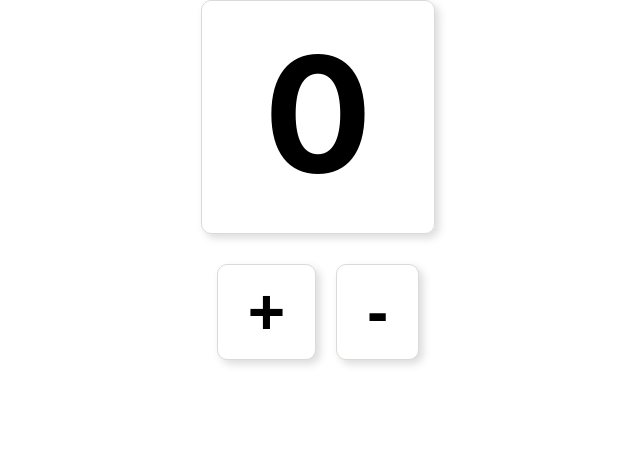
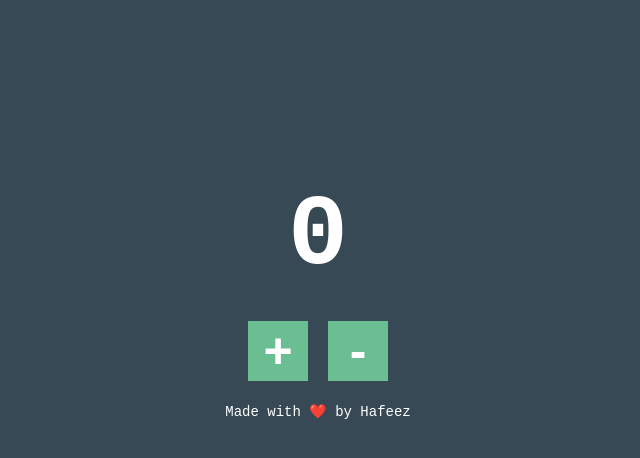
Before and after one commit to hafeez25/Counter-App, a React (Create React App) app: page / in a window 1280 px wide. Shown: the top 458 px of the page, without its empty margins (322-962 px from the left). Built offline with nearby package versions, Linux system fonts and the light colour scheme.

Commit message:
final app

```diff
--- a/src/App.js
+++ b/src/App.js
@@ -1,20 +1,30 @@
 
-import './App.css';
-import Display from './components/Display';
-
-import "./components/Button.css"
+import React, { useState } from 'react';
+import './index.css'
 
 
-let count = 0;
 function App() {
+  const [count, setCount] = useState(0);
+
+  const increase = () => {
+    setCount(count + 1);
+  }
+
+  const decrease = () => {
+    setCount(count - 1);
+  }
+
 
   return (
 
-    <div className="App">
-      <Display count = {count}/>
+    <div className="container">
 
+      <h1>{count}</h1>
+      <button onClick={increase}>+</button>
+      <button onClick={decrease}>-</button>
+      <p>Made with ❤️ by Hafeez</p>
     </div>
-  );
+  )
 }
 
 export default App;
--- a/src/index.css
+++ b/src/index.css
@@ -11,3 +11,45 @@ code {
   font-family: source-code-pro, Menlo, Monaco, Consolas, 'Courier New',
     monospace;
 }
+
+
+body {
+  font: normal 14px/100% "Andale Mono", AndaleMono, monospace;
+  color: #fff;
+  padding: 50px;
+  width: 300px;
+  margin: 0 auto;
+  background-color: #374954;
+  text-align: center;
+}
+
+h1 {
+  font-size: 100px;
+}
+
+
+.container {
+  margin: 60% auto;
+}
+
+button {
+  display: inline-block;
+  background-color: #6bbe92;
+  border: 0;
+  width: 60px;
+  margin: 10px;
+  text-align: center;
+  color: #fff;
+  font-weight: bold;
+  font-size: 50px;
+}
+
+button:hover {
+  background-color: #11f5f5;
+}
+
+button:active {
+  background-color: #3cdbb9;
+  box-shadow: 5px 5px #666666;
+  transform: translateY(4px);
+}
```
